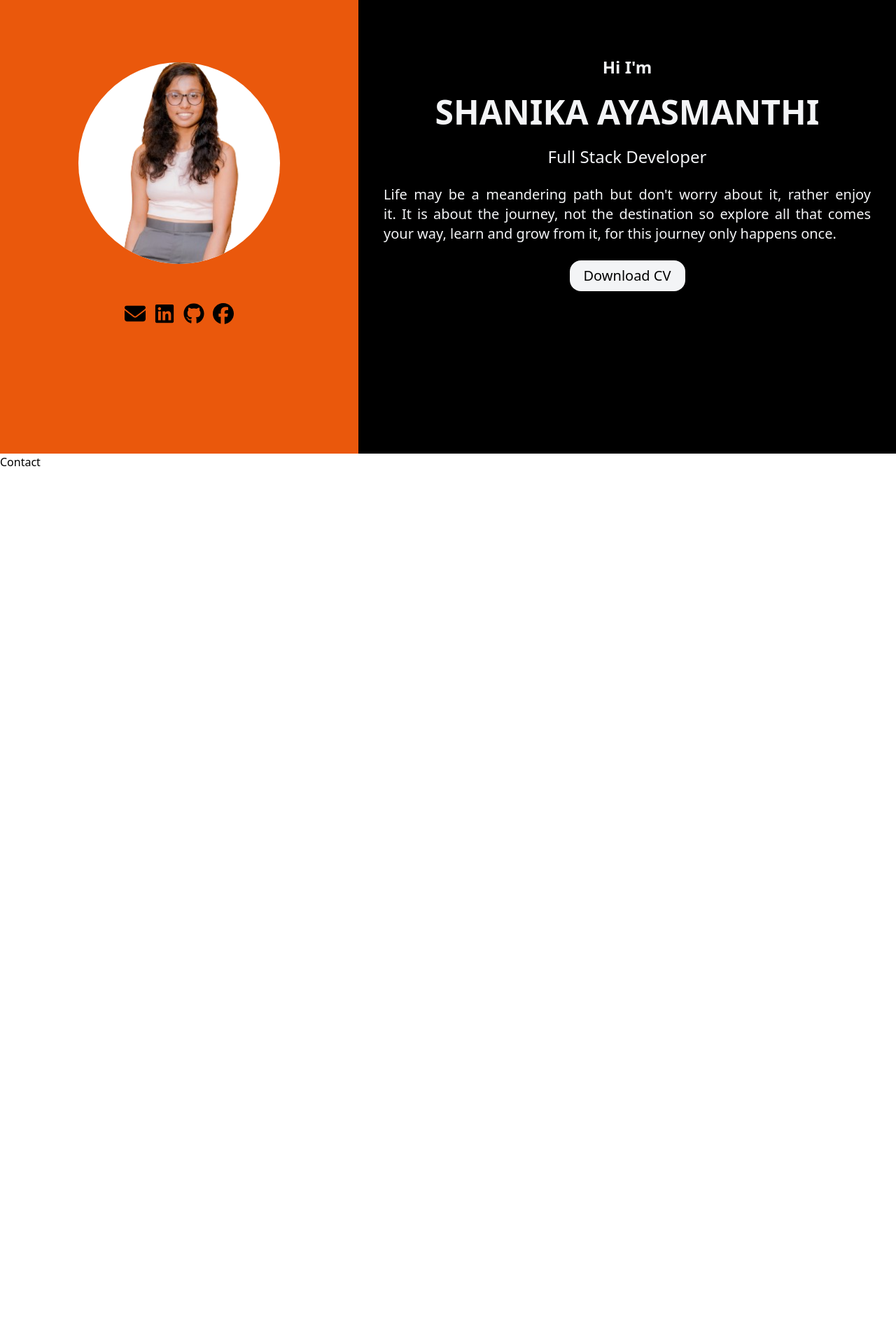
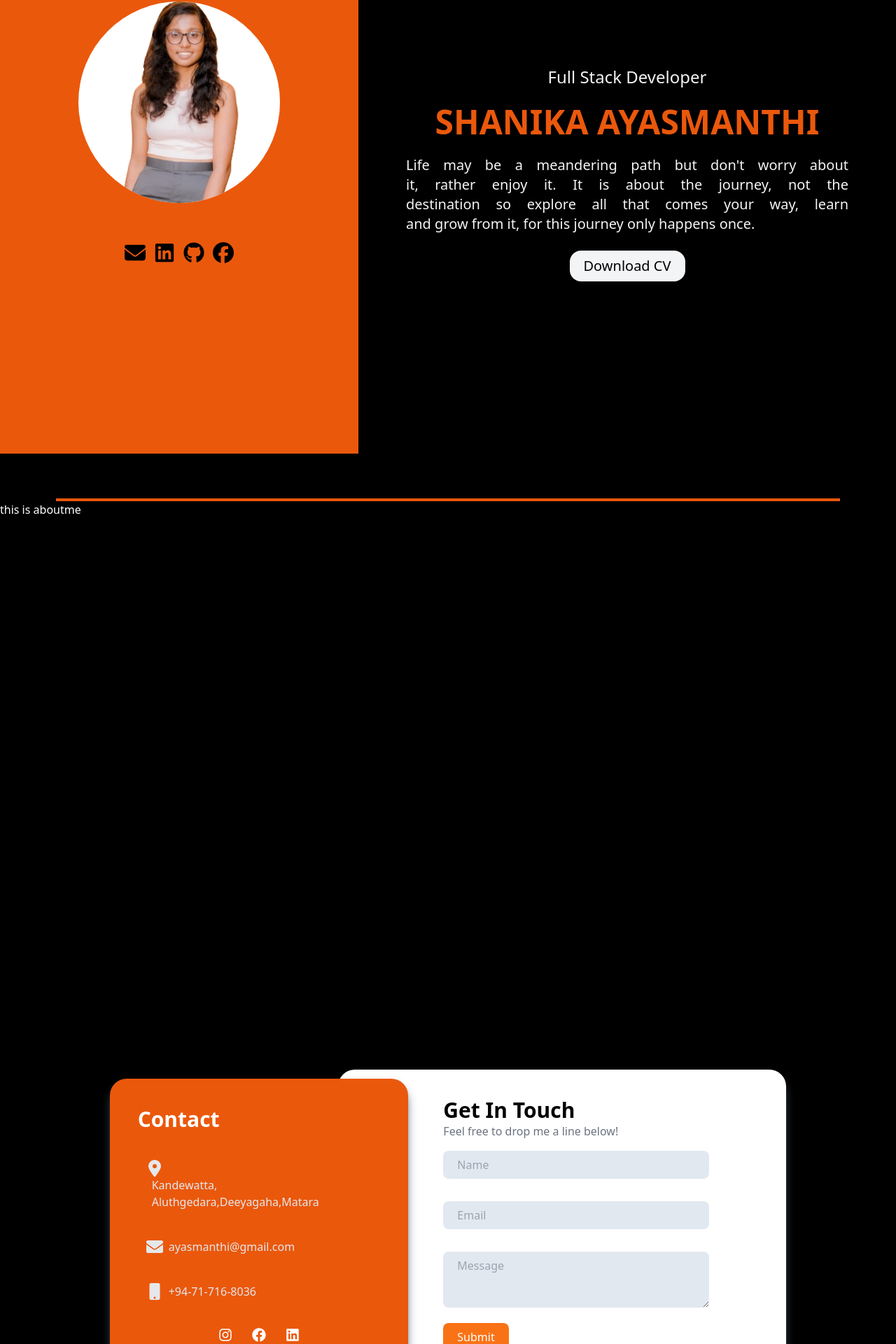
Before and after one commit to shanikaayasmanthi/myweb, a React (Create React App) app: page / in a window 1280 px wide. Shown: the part 152-2072 px from the top of the page at 70% size. Before the commit the page ends 824 px from the top, so only its background shows below. Built offline with nearby package versions, Linux system fonts and the light colour scheme.

Commit message:
contact section done

```diff
--- /dev/null
+++ b/src/components/About/Aboutme.jsx
@@ -0,0 +1,63 @@
+import React from 'react'
+
+const Aboutme = () => {
+  return (
+    <div className='h-screen bg-black'>
+    <div className="mx-8 border-b-4 border-orange-600 md:justify-center md:flex md:mx-20 md:pt-16"></div>
+      <p className='text-white'>this is aboutme</p>
+    </div>
+  )
+}
+
+export default Aboutme
+
+
+// import React from "react";
+// import "./aboutme.css";
+// import Profile from "./prifile.png";
+// import { FaReact } from "react-icons/fa";
+
+// export default function Aboutme() {
+//   return (
+//     <div>
+//       <div className="about">
+//         <div className="profile">
+//           <img src={Profile} alt="" />
+//         </div>
+//         <div className="info">
+//           {/* <center> */}
+//           <h2>ABOUT ME</h2>
+//           <hr />
+//           <br />
+//           <div className="para">
+//             <p>
+//               I am an undergraduate student studying Computer Science at the
+//               University of Colombo. Alongside my studies, I have completed a
+//               web design course, which has honed my skills in creating engaging
+//               and user-friendly websites. Currently, I serve as the webmaster
+//               for the EI Club at our university for the 2023/2024 academic year,
+//               managing and maintaining the club's online presence. My passion
+//               for technology and web development drives me to continuously learn
+//               and grow in this dynamic field.
+//             </p>
+//           </div>
+//           <div className="details">
+//             <h4>
+//               NAME:<span>P. Shanika Ayasmanthi</span>
+//             </h4>
+//             <h4>
+//               DATE OF BIRTH:<span>01.08.2000</span>
+//             </h4>
+//             <h4>
+//               NATIONALITY:<span>Citizen of Sri Lanka</span>
+//             </h4>
+//             <h4>
+//               E-MAIL:<span>ayasmanthi@gmai.com</span>
+//             </h4>
+//           </div>
+//           {/* </center> */}
+//         </div>
+//       </div>
+//     </div>
+//   );
+// }
--- a/src/components/Aboutme.jsx
+++ /dev/null
@@ -1,49 +0,0 @@
-import React from "react";
-import "./aboutme.css";
-import Profile from "./prifile.png";
-import { FaReact } from "react-icons/fa";
-
-export default function Aboutme() {
-  return (
-    <div>
-      <div className="about">
-        <div className="profile">
-          <img src={Profile} alt="" />
-        </div>
-        <div className="info">
-          {/* <center> */}
-          <h2>ABOUT ME</h2>
-          <hr />
-          <br />
-          <div className="para">
-            <p>
-              I am an undergraduate student studying Computer Science at the
-              University of Colombo. Alongside my studies, I have completed a
-              web design course, which has honed my skills in creating engaging
-              and user-friendly websites. Currently, I serve as the webmaster
-              for the EI Club at our university for the 2023/2024 academic year,
-              managing and maintaining the club's online presence. My passion
-              for technology and web development drives me to continuously learn
-              and grow in this dynamic field.
-            </p>
-          </div>
-          <div className="details">
-            <h4>
-              NAME:<span>P. Shanika Ayasmanthi</span>
-            </h4>
-            <h4>
-              DATE OF BIRTH:<span>01.08.2000</span>
-            </h4>
-            <h4>
-              NATIONALITY:<span>Citizen of Sri Lanka</span>
-            </h4>
-            <h4>
-              E-MAIL:<span>ayasmanthi@gmai.com</span>
-            </h4>
-          </div>
-          {/* </center> */}
-        </div>
-      </div>
-    </div>
-  );
-}
--- a/src/components/Contact/Contact.jsx
+++ b/src/components/Contact/Contact.jsx
@@ -1,11 +1,85 @@
-import React from 'react'
+import React from "react";
+import {
+  FaEnvelope,
+  FaFacebook,
+  FaInstagram,
+  FaLinkedin,
+  FaLocationArrow,
+  FaMobile,
+  FaPhone,
+  FaRulerVertical,
+} from "react-icons/fa";
+import {
+  FaLine,
+  FaLocationDot,
+  FaLocationPin,
+  FaLocationPinLock,
+  FaRulerHorizontal,
+} from "react-icons/fa6";
+import { contactData } from "../../data/contactData";
+import { Link } from "react-router-dom";
 
 const Contact = () => {
   return (
     <div>
-      Contact
+      <div className="bg-black md:h-screen">
+
+        <div className="pt-5 md:py-20 md:flex md:justify-center md:items-center">
+          <div className="md:w-1/3 text-white bg-orange-600  md:mr-[-100px] z-10 md:rounded-3xl md:p-10 shadow-lg shadow-slate-600 py-7">
+            <h1 className="pl-10 text-3xl font-semibold md:text-3xl md:p-0">Contact</h1>
+            <div className="mt-10 space-y-10 text-gray-200 md:px-3 ">
+              <div className="items-center md:space-x-2 md:flex-wrap md:flex justify-items-center">
+                <FaLocationDot className="text-2xl" />
+                <p>{contactData.address}</p>
+              </div>
+              <div className="items-center md:space-x-2 md:flex-wrap md:flex justify-items-center">
+                <FaEnvelope className="text-2xl" />
+                <p>{contactData.email}</p>
+              </div>
+              <div className="items-center md:space-x-2 md:flex-wrap md:flex justify-items-center">
+                <FaMobile className="text-2xl" />
+                <p>{contactData.phone}</p>
+              </div>
+            </div>
+            <div className="flex items-center justify-center pt-10 text-xl space-x-7">
+              <><FaInstagram/></>
+              <><FaFacebook/></>
+              <><FaLinkedin/></>
+            </div>
+          </div>
+          <div className="md:w-1/2 py-10 text-black bg-white md:pl-[150px] md:rounded-3xl md:pr-4 shadow-lg shadow-slate-600 pl-14">
+            <h1 className="text-3xl font-bold">Get In Touch</h1>
+            <p className="text-gray-500">Feel free to drop me a line below!</p>
+            <div>
+              <form className="">
+                <input
+                  className="w-[80%] bg-slate-200 border-none h-10 px-5 rounded-lg my-4 "
+                  type="text"
+                  placeholder="Name"
+                />
+                <input
+                  className="w-[80%] bg-slate-200 border-none h-10 px-5 rounded-lg my-4"
+                  type="text"
+                  placeholder="Email"
+                />
+                <textarea
+                  className="w-[80%] bg-slate-200 border-none min-h-20 px-5 rounded-lg my-4 py-2"
+                  type="textarea"
+                  placeholder="Message"
+                />
+              </form>
+              <button className="h-10 px-5 text-white bg-orange-500 rounded-lg hover:bg-orange-600">
+                Submit
+              </button>
+            </div>
+          </div>
+        </div>
+      </div>
+      <div className="w-full text-center text-gray-400 bg-black md:text-xs text-balance text-[10px] p-2">
+        copyright © 2025 | All right reserved by shanika ayasmanthi
+      </div>
     </div>
-  )
-}
+  );
+};
 
-export default Contact
+export default Contact;
--- a/src/components/Landing/Landing.jsx
+++ b/src/components/Landing/Landing.jsx
@@ -80,7 +80,7 @@ const Landing = () => {
             />
           </div>
           <div className="flex items-center justify-center">
-            <div className="z-10 mt-[16%] overflow-hidden bg-white rounded-full md:w-72 md:h-72 md:mt-[35%] w-52 h-52">
+            <div className="z-10 mt-[16%] overflow-hidden bg-white rounded-full md:w-72 md:h-72 md:mt-[18%] w-52 h-52 border-black border-8 md:border-none">
               <img
                 src={headerData.image}
                 alt="Profile"
@@ -147,16 +147,17 @@ const Landing = () => {
           </div>
         </div>
         <div className="content-center order-2 text-gray-100 bg-black md:order-2 md:basis-3/5 h-4/6 md:h-screen p-9 min-h-fit">
-          <div className="flex-col space-y-2 md:space-y-6 justify-items-center text-balance md:mt-0 sm:mt-[15%]">
-            <h2 className="font-bold text-center md:text-2xl">Hi I'm</h2>
-            <h1 className="text-lg font-bold text-center md:text-5xl">
+          <div className="flex-col space-y-2 md:space-y-6 justify-items-center text-balance md:mt-0 mt-[10%] md:p-8">
+            {/* <h2 className="font-bold text-center md:text-2xl">Hi I'm</h2> */}
+
+            <h3 className="md:text-2xl ">
+              {headerData.title}
+            </h3>
+            <h1 className="text-2xl font-bold text-center text-orange-600 md:text-5xl md:no-underline overline">
               {headerData.name}
             </h1>
-            <h3 className="md:text-2xl md:no-underline overline">
-              {headerData.title}
-            </h3>
             <p className="text-justify md:text-xl">{headerData.desciption}</p>
-            <button onClick={downloadCv} className="px-5 py-2 text-black transition duration-300 ease-in-out delay-150 bg-gray-100 md:text-xl hover:-translate-y-1 hover:scale-110 hover:shadow-md hover:shadow-gray-100 rounded-2xl">
+            <button onClick={downloadCv} className="px-5 py-2 text-black transition duration-300 ease-in-out delay-150 bg-gray-100 mt-7 md:text-xl hover:-translate-y-1 hover:scale-110 hover:shadow-md hover:shadow-orange-600 rounded-2xl hover:bg-orange-600 hover:text-gray-100">
               Download CV
             </button>
           </div>
--- /dev/null
+++ b/src/data/contactData.js
@@ -0,0 +1,6 @@
+export const contactData ={
+    address:"Kandewatta, Aluthgedara,Deeyagaha,Matara",
+    email:"ayasmanthi@gmail.com",
+    phone:"+94-71-716-8036",
+
+}
--- a/src/pages/Home/Home.jsx
+++ b/src/pages/Home/Home.jsx
@@ -1,12 +1,14 @@
 import React from 'react';
 import Landing from '../../components/Landing/Landing';
 import Contact from '../../components/Contact/Contact';
+import Aboutme from '../../components/About/Aboutme';
 
 export default function Home() {
 
   return (
     <>
       <Landing/>
+      <Aboutme/>
       <Contact/>
     </>
   );
```
Also changed, not shown: src/components/About/aboutme.css (renamed from src/components/aboutme.css).
